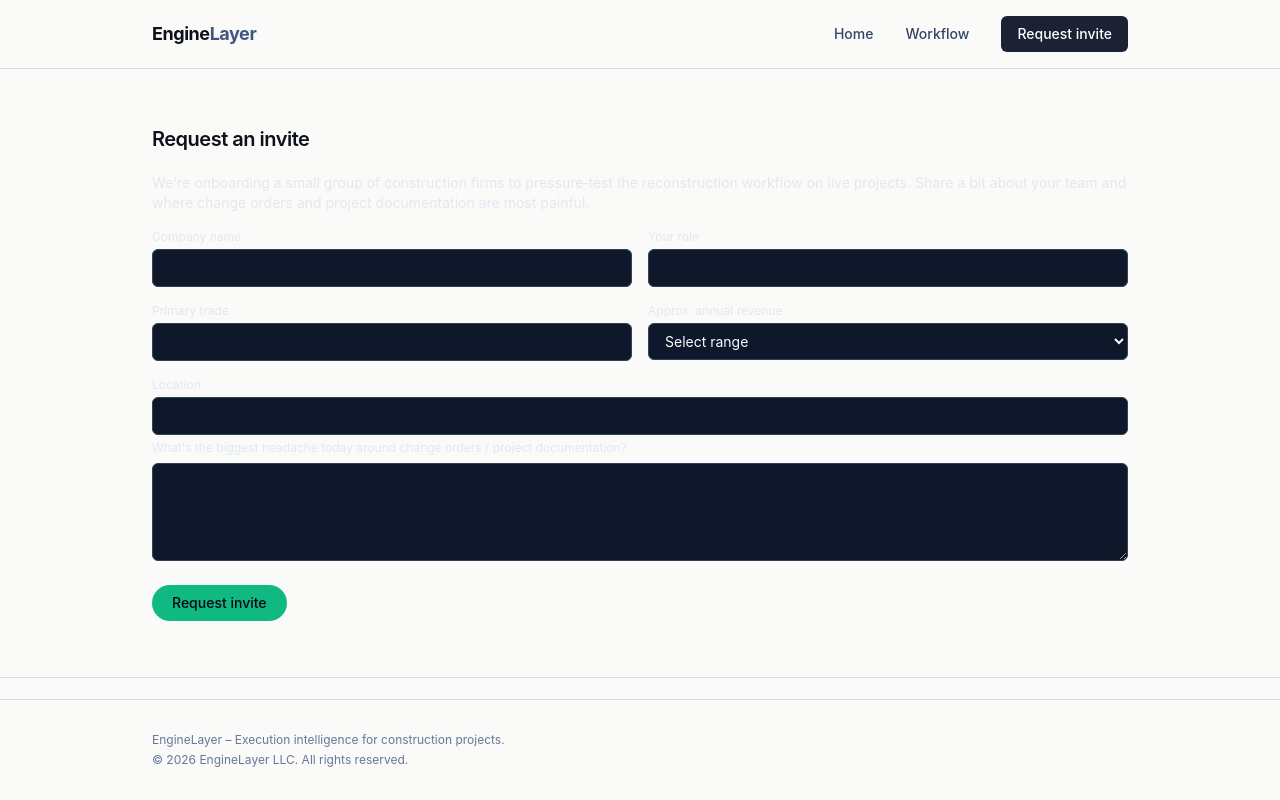
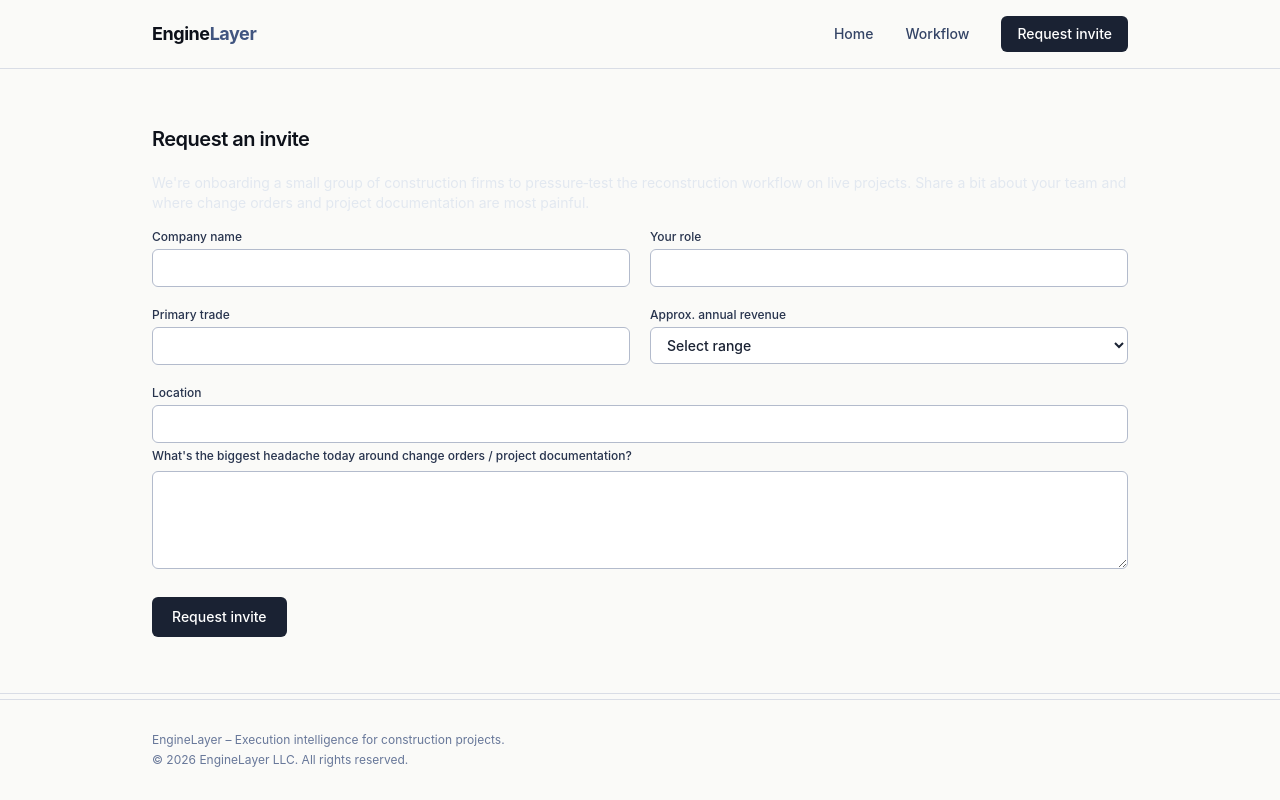
Before and after one commit to EngineLayer-ai/enginelayer-marketing, a Next.js app: page /request-invite in a window 1280 px wide. Built offline with nearby package versions, Linux system fonts and the light colour scheme.

Commit message:
redesign: FormRequestInvite with new palette + API integration

```diff
--- a/src/components/FormRequestInvite.tsx
+++ b/src/components/FormRequestInvite.tsx
@@ -3,7 +3,7 @@
 import { useState } from "react";
 
 export function FormRequestInvite() {
-  const [status, setStatus] = useState<"idle" | "submitting" | "submitted">(
+  const [status, setStatus] = useState<"idle" | "submitting" | "submitted" | "error">(
     "idle",
   );
 
@@ -11,52 +11,50 @@ export function FormRequestInvite() {
     e.preventDefault();
     setStatus("submitting");
     const formData = new FormData(e.currentTarget);
-    // TODO: send to API/form backend
-    console.log(Object.fromEntries(formData.entries()));
-    setStatus("submitted");
+    const data = Object.fromEntries(formData.entries());
+
+    try {
+      const res = await fetch("/api/request-invite", {
+        method: "POST",
+        headers: { "Content-Type": "application/json" },
+        body: JSON.stringify(data),
+      });
+      if (!res.ok) throw new Error("Failed to submit");
+      setStatus("submitted");
+    } catch {
+      setStatus("error");
+    }
   }
 
   if (status === "submitted") {
     return (
-      <p className="text-sm text-emerald-300">
+      <p className="text-[15px] text-navy-700">
         Thanks for your interest. We&apos;ll review and get back to you.
       </p>
     );
   }
 
+  const inputClasses =
+    "mt-1 w-full rounded-md border border-navy-200 bg-white px-3 py-2 text-sm text-navy-800 placeholder:text-navy-300 focus:border-navy-400 focus:outline-none focus:ring-1 focus:ring-navy-400";
+
   return (
-    <form onSubmit={onSubmit} className="space-y-4">
-      <div className="grid gap-4 sm:grid-cols-2">
-        <label className="text-xs text-slate-200">
+    <form onSubmit={onSubmit} className="space-y-5">
+      <div className="grid gap-5 sm:grid-cols-2">
+        <label className="text-xs font-medium text-navy-700">
           Company name
-          <input
-            name="company"
-            required
-            className="mt-1 w-full rounded-md border border-slate-700 bg-slate-900 px-3 py-2 text-sm text-slate-50"
-          />
+          <input name="company" required className={inputClasses} />
         </label>
-        <label className="text-xs text-slate-200">
+        <label className="text-xs font-medium text-navy-700">
           Your role
-          <input
-            name="role"
-            required
-            className="mt-1 w-full rounded-md border border-slate-700 bg-slate-900 px-3 py-2 text-sm text-slate-50"
-          />
+          <input name="role" required className={inputClasses} />
         </label>
-        <label className="text-xs text-slate-200">
+        <label className="text-xs font-medium text-navy-700">
           Primary trade
-          <input
-            name="trade"
-            required
-            className="mt-1 w-full rounded-md border border-slate-700 bg-slate-900 px-3 py-2 text-sm text-slate-50"
-          />
+          <input name="trade" required className={inputClasses} />
         </label>
-        <label className="text-xs text-slate-200">
+        <label className="text-xs font-medium text-navy-700">
           Approx. annual revenue
-          <select
-            name="revenue"
-            className="mt-1 w-full rounded-md border border-slate-700 bg-slate-900 px-3 py-2 text-sm text-slate-50"
-          >
+          <select name="revenue" className={inputClasses}>
             <option value="">Select range</option>
             <option value="lt3">Under $3M</option>
             <option value="3-10">$3M–10M</option>
@@ -64,28 +62,27 @@ export function FormRequestInvite() {
             <option value="gt40">Over $40M</option>
           </select>
         </label>
-        <label className="text-xs text-slate-200 sm:col-span-2">
+        <label className="text-xs font-medium text-navy-700 sm:col-span-2">
           Location
-          <input
-            name="location"
-            className="mt-1 w-full rounded-md border border-slate-700 bg-slate-900 px-3 py-2 text-sm text-slate-50"
-          />
+          <input name="location" className={inputClasses} />
         </label>
       </div>
-      <label className="text-xs text-slate-200">
-        What&apos;s the biggest headache today around change orders / project documentation?
-        <textarea
-          name="pain"
-          rows={4}
-          className="mt-1 w-full rounded-md border border-slate-700 bg-slate-900 px-3 py-2 text-sm text-slate-50"
-        />
+      <label className="text-xs font-medium text-navy-700">
+        What&apos;s the biggest headache today around change orders / project
+        documentation?
+        <textarea name="pain" rows={4} className={inputClasses + " resize-y"} />
       </label>
+      {status === "error" && (
+        <p className="text-sm text-red-600">
+          Something went wrong. Please try again or email us directly.
+        </p>
+      )}
       <button
         type="submit"
         disabled={status === "submitting"}
-        className="rounded-full bg-emerald-500 px-5 py-2 text-sm font-medium text-slate-950 hover:bg-emerald-400 disabled:opacity-60"
+        className="rounded-md bg-navy-800 px-5 py-2.5 text-sm font-medium text-white transition-colors hover:bg-navy-700 disabled:opacity-60"
       >
-        {status === "submitting" ? "Submitting..." : "Request invite"}
+        {status === "submitting" ? "Submitting…" : "Request invite"}
       </button>
     </form>
   );
```
